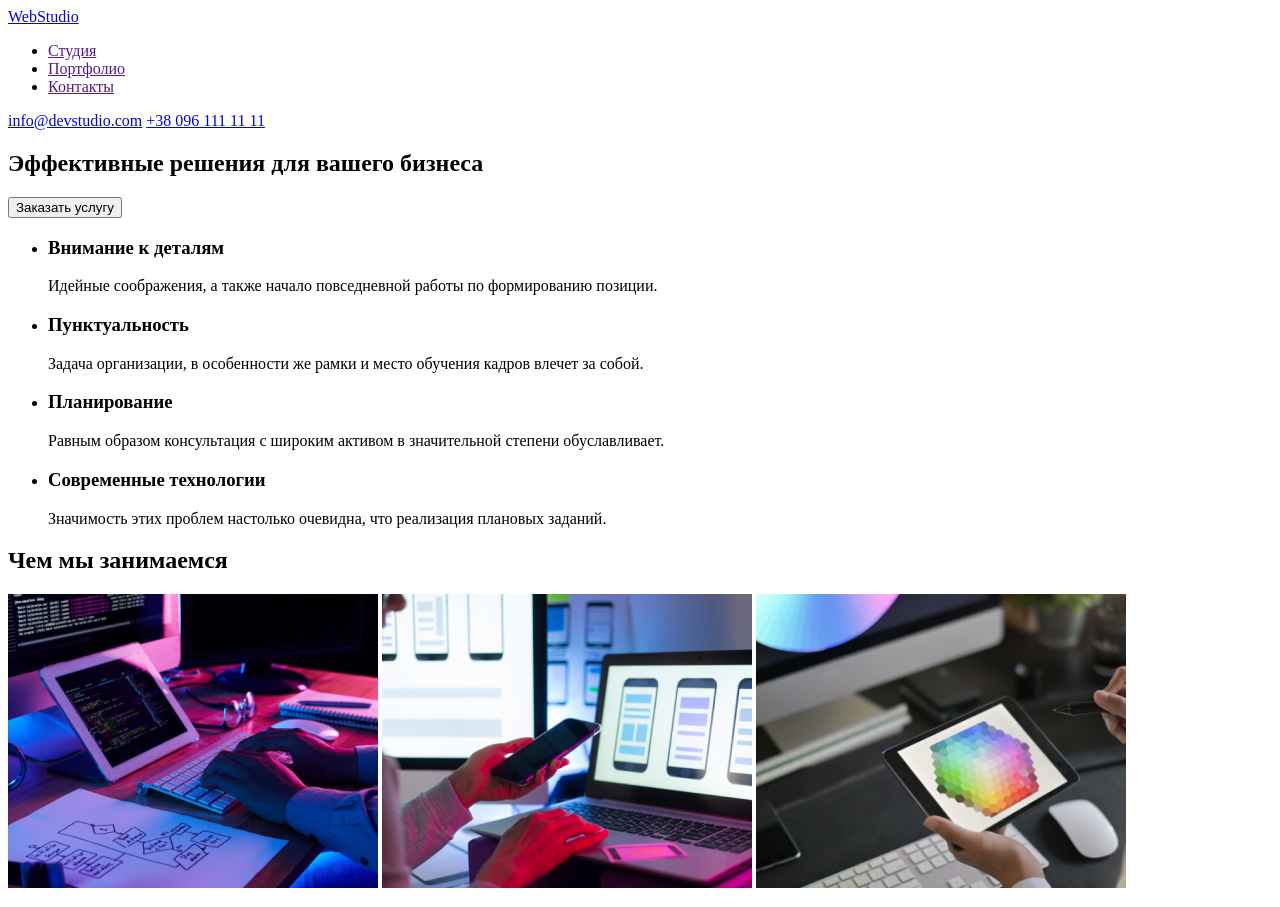
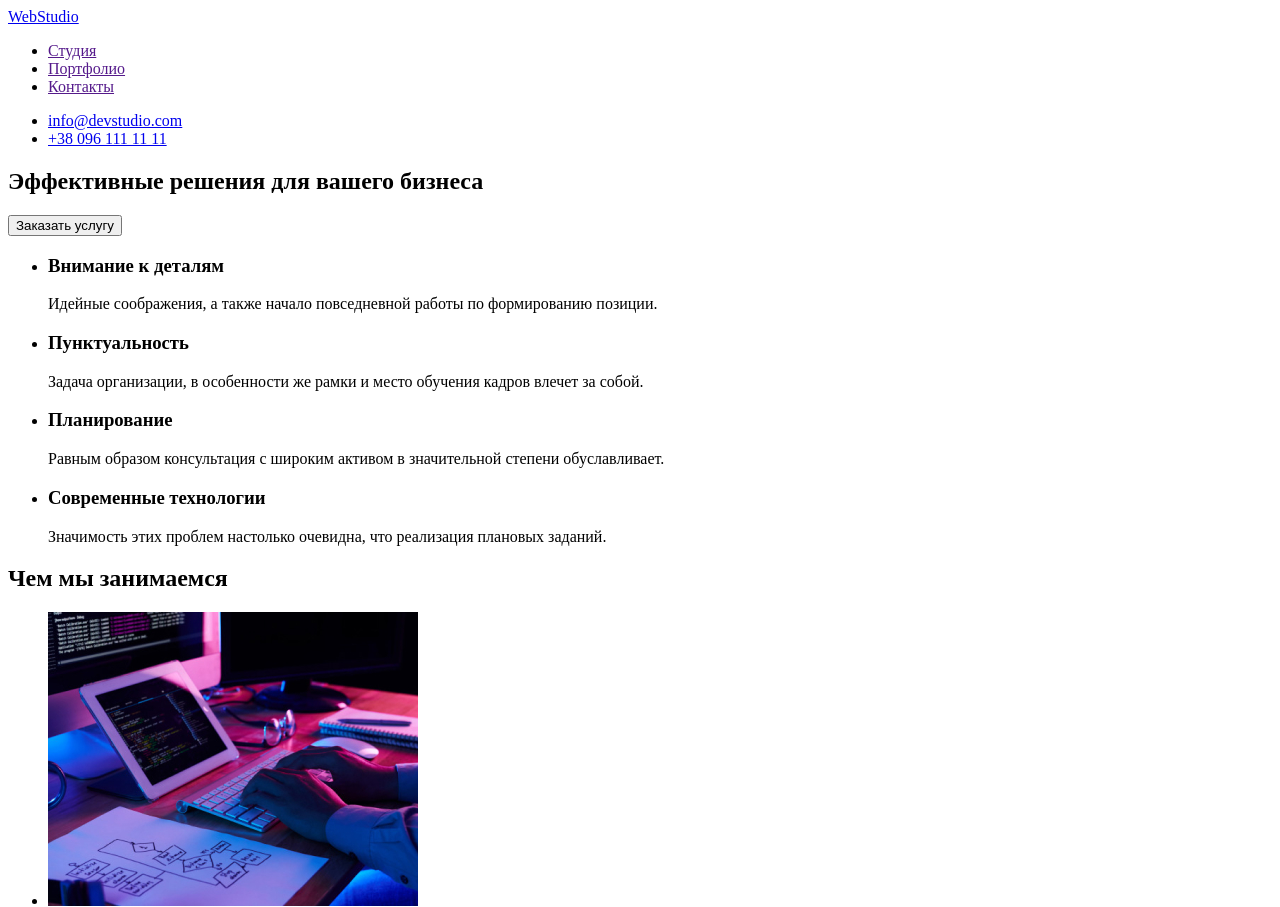
Before and after one commit to s-shum/goit-markup-hw-01, a plain HTML site: page index.html in a window 1280 px wide. Shown: the top 907 px of the page. Drawn offline with Linux system fonts and the light colour scheme.

Commit message:
внесла правки

```diff
--- a/index.html
+++ b/index.html
@@ -19,8 +19,11 @@
             <li><a href="">Контакты</a></li>
         </ul>
      </nav>
-        <a href="mailto:info@devstudio.com">info@devstudio.com</a>
-        <a href="tel:+38 096 111 11 11">+38 096 111 11 11</a>
+     <ul>
+         <li><a href="mailto:info@devstudio.com">info@devstudio.com</a></li>
+         <li><a href="tel:+38 096 111 11 11">+38 096 111 11 11</a></li>
+     </ul>
+
    </header>
 
 <!-- MAIN -->
@@ -50,19 +53,26 @@
                     <p>Значимость этих проблем настолько очевидна, что реализация плановых заданий.</p>
                 </li>
             </ul>
+
+            </section>
+
+            <section>
             <h2>Чем мы занимаемся</h2>
-            <img src="./images/tablet.jpg"
+            <ul>
+               <li><img src="./images/tablet.jpg"
                 alt="Человек программирует"
                 width="370"
-            height="294"/>
-            <img src="./images/laptop.jpg"
+                height="294"/></li>
+            <li><img src="./images/laptop.jpg"
                 alt="Прототипы на ноутбуке"
                 width="370"
-            height="294"/>
-            <img src="./images/tablet in hands.jpg"
+                height="294"/> </li>
+                <li> <img src="./images/tablet in hands.jpg"
                 alt="На планшете цветной рисунок"
                 width="370"
-            height="294"/>
+                height="294"/></li>
+            </ul>
+
         </section>
 
         <!-- TEAM -->
@@ -110,9 +120,11 @@
    <footer>
     <a href="index.html">WebStudio</a>
     <address>
-        г. Киев, пр-т Леси Украинки, 26
-        <a href="mailto:info@example.com">info@example.com</a>
-        <a href="tel:+38 099 111 11 11">+38 099 111 11 11</a>
+    <p>г. Киев, пр-т Леси Украинки, 26</p>
+    <ul>
+        <li><a href="mailto:info@example.com">info@example.com</a></li>
+        <li><a href="tel:+38 099 111 11 11">+38 099 111 11 11</a></li>
+    </ul>
     </address>
    </footer>
 </body>
```
Also changed, not shown: .prettierrc.json (added). Lines whose indentation alone changed are shown as unchanged.
